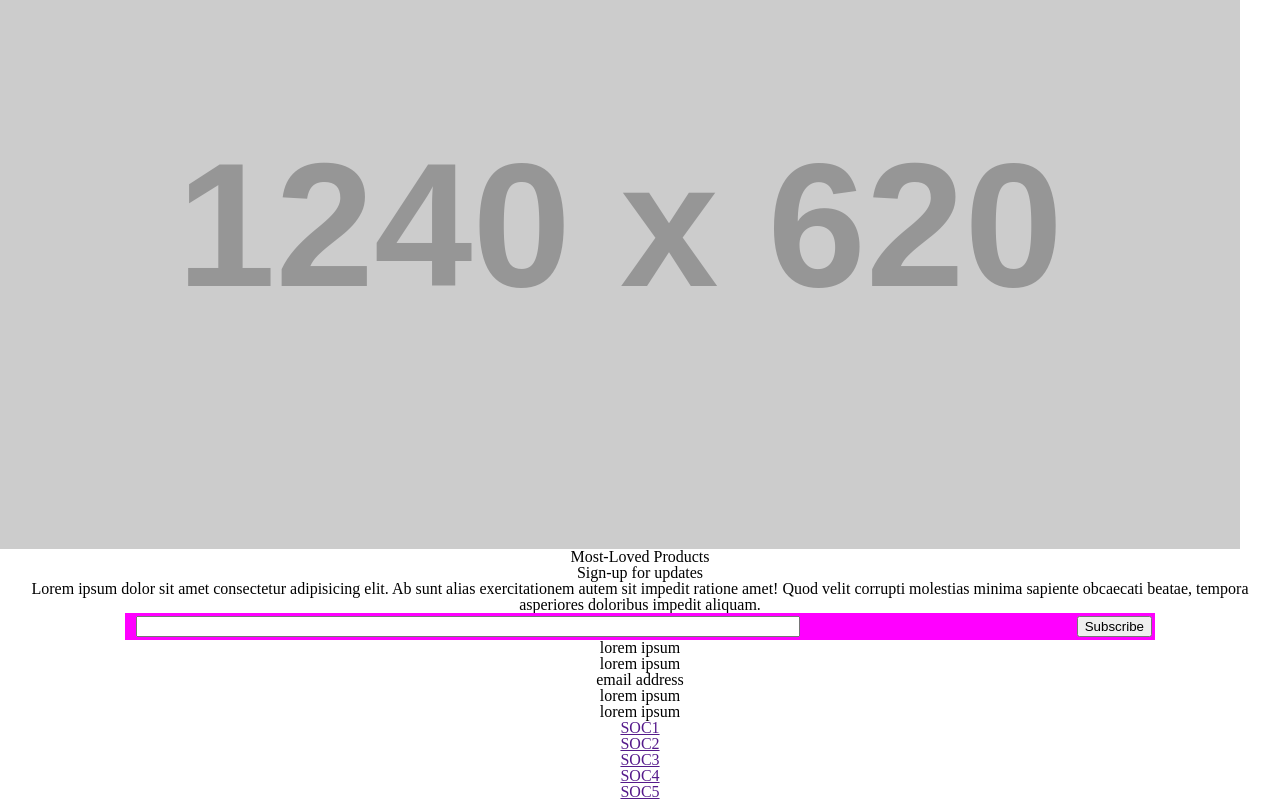
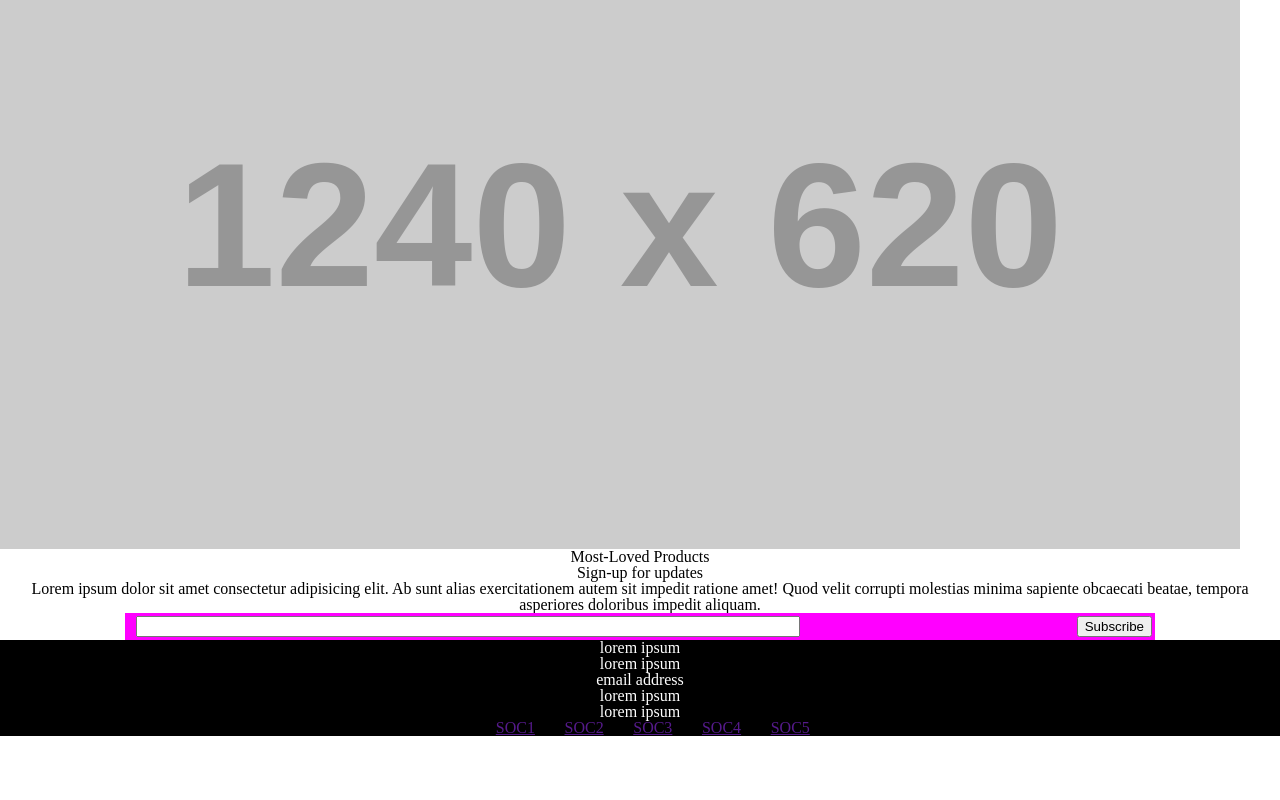
Before and after one commit to Alfranklino/project01_red, a plain HTML site: page index.html in a window 1280 px wide. Shown: the part 2217-3017 px from the top of the page. After the commit the page ends 2953 px from the top, so only its background shows below. Drawn offline with Linux system fonts and the light colour scheme; placeholder pictures from the web are drawn by us.

```diff
--- a/css/style.css
+++ b/css/style.css
@@ -42,43 +42,16 @@ img{
     display: inline-block;
 }
 
-/* .gallery{
-    max-width:100%;
-    display: grid;
-    grid-template-areas:
-    "whole-gal-img"
-    "half-gal-img half-gal-img"
-    "half-gal-img half-gal-img"
-    "whole-gal-img";
-
-    grid-template-rows: 1fr 1fr 1fr 1fr;
-    grid-template-columns: 50% 1fr;
-}
-
-.whole-gal-img{
-    grid-area: whole-gal-img;
-    background-color: blue;
-}
-
-.half-gal-img{
-    grid-area: half-gal-img;
-    background-color: #00ff00;
-} */
 
 .gallery{
     display: flex;
     flex-flow: row wrap;
     justify-content: space-between;
     width: 100%;
-    /* display: grid;
-    grid-template-rows: 100% 50% 50% 100%;
-    grid-template-columns:  */
 }
 
 .gallery-item{
     max-width:100%;
-    /* no need max-height:100%;     */
-    /* no need margin-left: 0.5%; */
     margin-right: auto;
     margin-top: 0.5%;
 }
@@ -86,7 +59,6 @@ img{
 .half-gal-img{
     max-width:49%;
     max-height:auto;
-    /*no need margin-left: 0.5%; */
     margin-right: auto;
 }
 
@@ -116,3 +88,16 @@ img{
     width: 80%;
     margin-left: 1%;
 }
+
+footer{
+    display:flex;
+    flex-direction: column;
+    background-color: #000000;
+    color: #ffffff;
+    width: 100%;
+}
+
+footer li{
+    display: inline;
+    margin-left: 2%;
+}
```
